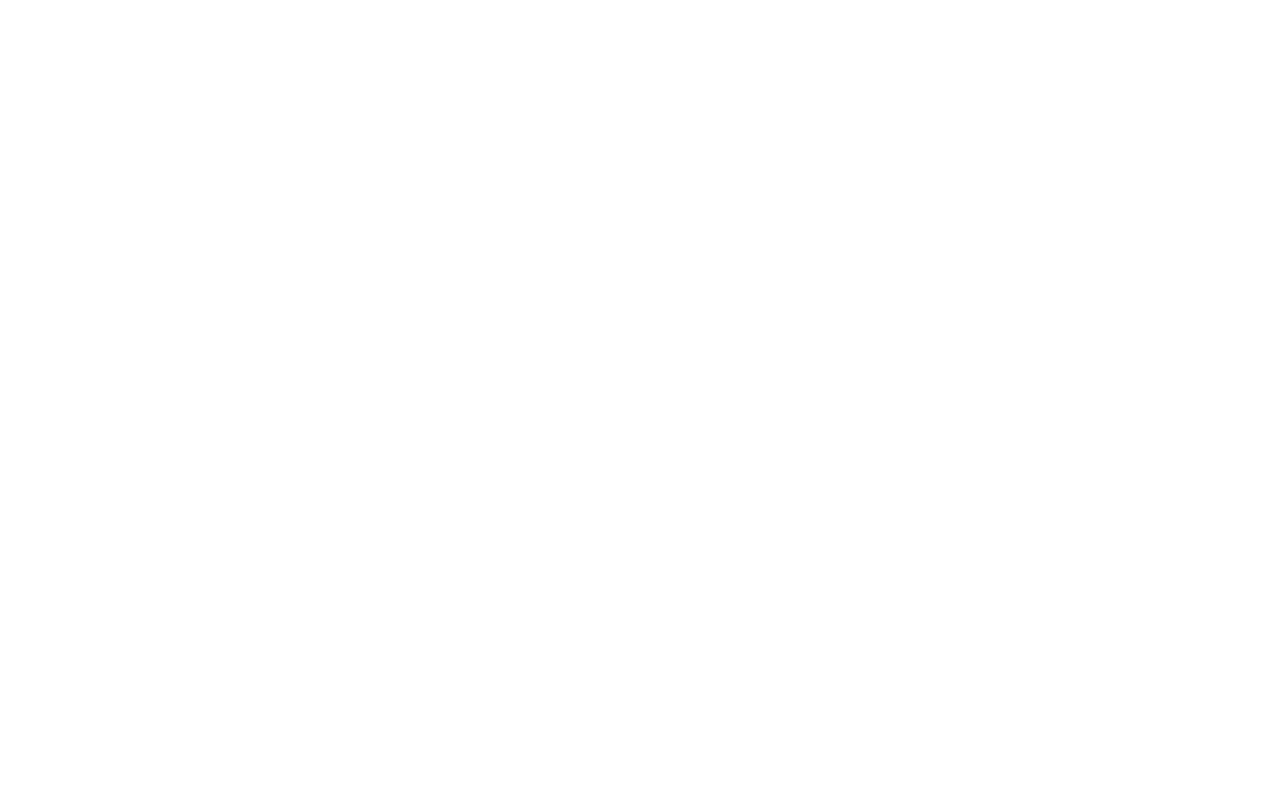
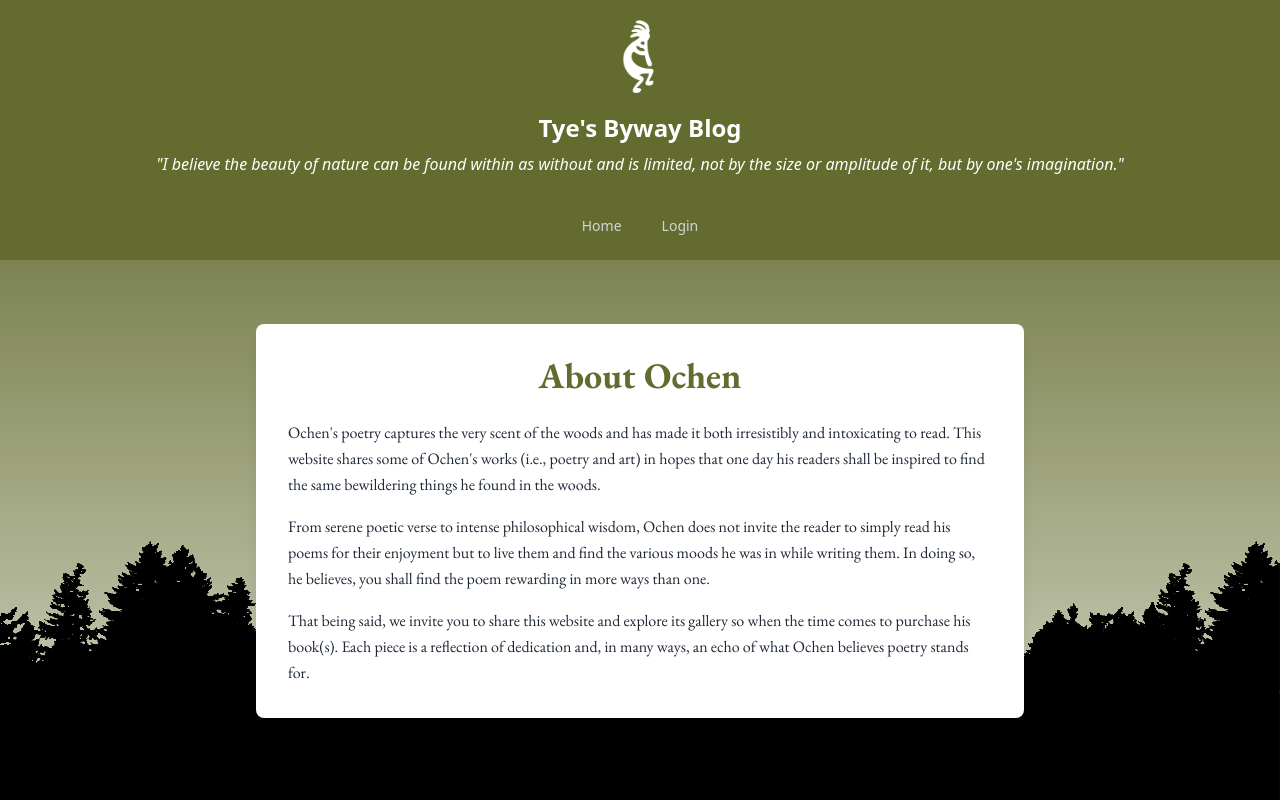
Before and after one commit to Monster0506/BywayBlog, a React (Vite) app: page /about in a window 1280 px wide. Before the commit this address had no page. Shown: the top 800 px of the page. Built offline with nearby package versions, Linux system fonts and the light colour scheme; no server answers.

Commit message:
Change styling

```diff
--- a/index.html
+++ b/index.html
@@ -8,6 +8,10 @@
       href="https://fonts.googleapis.com/css2?family=Fira+Mono:wght@400;500;700&display=swap"
       rel="stylesheet"
     />
+    <link
+      href="https://fonts.googleapis.com/css2?family=EB+Garamond:wght@400;500;700&display=swap"
+      rel="stylesheet"
+    />
     <title>TWOBlog</title>
   </head>
   <body>
--- /dev/null
+++ b/src/AboutPage.jsx
@@ -0,0 +1,53 @@
+import React from "react";
+import Navbar from "./Navbar"; // Import your Navbar component
+import Footer from "./Footer";
+
+const AboutPage = () => {
+  return (
+    <div className="custom-vertical-gradient">
+      <Navbar />
+      <div className="min-h-screen flex flex-col items-center p-8 relative z-10">
+        <div className="max-w-3xl w-full bg-white p-8 rounded-lg shadow-lg mt-8">
+          <h1
+            className="text-custom-green text-4xl font-bold text-center mb-6"
+            style={{ fontFamily: "EB Garamond, serif" }}
+          >
+            About Ochen
+          </h1>
+          <p
+            className="text-gray-800 leading-relaxed mb-4"
+            style={{ fontFamily: "EB Garamond, serif" }}
+          >
+            {
+              "Ochen's poetry captures the very scent of the woods and has made it both irresistibly and intoxicating to read. This website shares some of Ochen's works (i.e., poetry and art) in hopes that one day his readers shall be inspired to find the same bewildering things he found in the woods."
+            }
+          </p>
+          <p
+            className="text-gray-800 leading-relaxed mb-4"
+            style={{ fontFamily: "EB Garamond, serif" }}
+          >
+            From serene poetic verse to intense philosophical wisdom, Ochen does
+            not invite the reader to simply read his poems for their enjoyment
+            but to live them and find the various moods he was in while writing
+            them. In doing so, he believes, you shall find the poem rewarding in
+            more ways than one.
+          </p>
+          <p
+            className="text-gray-800 leading-relaxed"
+            style={{ fontFamily: "EB Garamond, serif" }}
+          >
+            That being said, we invite you to share this website and explore its
+            gallery so when the time comes to purchase his book(s). Each piece
+            is a reflection of dedication and, in many ways, an echo of what
+            Ochen believes poetry stands for.
+          </p>
+        </div>
+      </div>
+      <div className="absolute bottom-0 left-0 right-0 z-0 h-40">
+        <Footer />
+      </div>
+    </div>
+  );
+};
+
+export default AboutPage;
--- a/src/AdminPage.jsx
+++ b/src/AdminPage.jsx
@@ -14,6 +14,7 @@
 } from "firebase/firestore";
 import PostForm from "./PostForm"; // Import the PostForm component
 import Navbar from "./Navbar";
+import Footer from "./Footer";
 
 const AdminPage = () => {
   const navigate = useNavigate();
@@ -86,9 +87,10 @@
   // Truncate content to a certain length
 
   return (
-    <div>
+    <div className="min-h-screen custom-vertical-gradient">
       <Navbar />
-      <div className="min-h-screen bg-gray-100 flex items-center justify-center p-8">
+      <div className="custom-vertical-gradient">
+        <div className="min-h-screen flex items-center justify-center p-8 relative z-10 ">
           <div className="max-w-4xl w-full bg-white p-8 rounded-lg shadow-lg">
             <h1 className="text-3xl font-bold mb-6 text-indigo-700 text-center">
               Admin Dashboard
@@ -140,6 +142,10 @@
           </div>
         </div>
       </div>
+      <div>
+        <Footer />
+      </div>
+    </div>
   );
 };
 
--- a/src/App.jsx
+++ b/src/App.jsx
@@ -1,22 +1,27 @@
 import { BrowserRouter as Router, Route, Routes } from "react-router-dom";
 import HomePage from "./HomePage";
 import LoginPage from "./LoginPage";
+import SignupPage from "./SignupPage";
+import AboutPage from "./AboutPage";
 import AdminPage from "./AdminPage";
 import EditPost from "./EditPost";
 import PostView from "./PostView";
-import SignupPage from "./SignupPage";
+import Footer from "./Footer"; // Import the Footer component
 
 function App() {
   return (
     <Router>
+      <div className="flex flex-col min-h-screen">
         <Routes>
           <Route path="/" element={<HomePage />} />
           <Route path="/login" element={<LoginPage />} />
+          <Route path="/signup" element={<SignupPage />} />
+          <Route path="/about" element={<AboutPage />} />
           <Route path="/admin" element={<AdminPage />} />
           <Route path="/edit/:id" element={<EditPost />} />
           <Route path="/post/:id" element={<PostView />} />
-        <Route path="/signup" element={<SignupPage />} /> {/* Signup route */}
         </Routes>
+      </div>
     </Router>
   );
 }
--- /dev/null
+++ b/src/Footer.jsx
@@ -0,0 +1,17 @@
+import React from "react";
+import treeline from "./assets/treeline.png"; // Import the image
+
+const Footer = () => {
+  return (
+    <div className="fixed bottom-0 left-0 w-full">
+      <img
+        src={treeline}
+        alt="Tree line"
+        className="w-full object-cover"
+        style={{ height: "100%" }}
+      />
+    </div>
+  );
+};
+
+export default Footer;
--- a/src/HomePage.jsx
+++ b/src/HomePage.jsx
@@ -3,6 +3,7 @@
 import { collection, query, orderBy, limit, getDocs } from "firebase/firestore";
 import { formatDate, truncateContent, contentLimit } from "./utils";
 import Navbar from "./Navbar";
+import Footer from "./Footer";
 
 const HomePage = () => {
   const [recentPost, setRecentPost] = useState(null);
@@ -35,10 +36,10 @@
   }, []);
 
   return (
-    <div>
+    <div className="custom-vertical-gradient">
       <Navbar />
-      <div className="min-h-screen bg-gray-100 flex items-center justify-center p-8 font-mono">
-        <div className="w-full max-w-4xl mx-auto">
+      <div className="custom-vertical-gradient min-h-screen flex items-center justify-center p-8 font-mono ">
+        <div className="w-full max-w-4xl mx-auto relative z-10">
           {recentPost ? (
             <div className="bg-white p-8 rounded-lg shadow-lg mb-8 transition-transform transform hover:scale-105 hover:shadow-xl">
               <h1 className="text-3xl font-bold mb-4 text-indigo-700">
@@ -86,6 +87,9 @@
             </ul>
           </div>
         </div>
+        <div className="absolute bottom-0 left-0 right-0 z-0 h-40">
+          <Footer />
+        </div>
       </div>
     </div>
   );
--- a/src/LoginPage.jsx
+++ b/src/LoginPage.jsx
@@ -7,6 +7,7 @@
 } from "firebase/auth"; // Import Firebase modules
 import { useNavigate } from "react-router-dom";
 import Navbar from "./Navbar";
+import Footer from "./Footer";
 
 const LoginPage = () => {
   const [email, setEmail] = useState("");
@@ -38,8 +39,8 @@
   return (
     <div>
       <Navbar />
-      <div className="min-h-screen bg-gray-100 flex items-center justify-center p-8">
-        <div className="max-w-md w-full bg-white p-8 rounded-lg shadow-lg">
+      <div className="min-h-screen custom-vertical-gradient flex items-center justify-center p-8">
+        <div className="max-w-md w-full bg-white p-8 rounded-lg shadow-lg relative z-10">
           <h1 className="text-2xl font-bold text-center mb-6">Admin Login</h1>
           {error && <p className="text-red-500 text-center mb-4">{error}</p>}
           <form onSubmit={handleLogin}>
@@ -88,6 +89,9 @@
           </div>
         </div>
       </div>
+      <div>
+        <Footer />
+      </div>
     </div>
   );
 };
--- a/src/Navbar.jsx
+++ b/src/Navbar.jsx
@@ -1,6 +1,7 @@
 import React, { useEffect, useState } from "react";
 import { Link, useNavigate } from "react-router-dom";
 import { auth } from "./firebase"; // Firebase auth
+import logo from "./assets/logo.png"; // Import the kokopelli image
 
 const Navbar = () => {
   const [user, setUser] = useState(null); // Track logged-in user
@@ -23,8 +24,8 @@
     auth
       .signOut()
       .then(() => {
-        setUser(null); // User logged out
-        navigate("/login"); // Redirect to login page
+        setUser(null);
+        navigate("/login");
       })
       .catch((error) => {
         console.error("Error logging out: ", error);
@@ -32,15 +33,20 @@
   };
 
   return (
-    <nav className="bg-gray-800 text-white">
+    <nav className="bg-custom-green text-white">
       <div className="max-w-7xl mx-auto px-4 sm:px-6 lg:px-8">
-        <div className="flex justify-between items-center h-16">
-          <div className="flex-shrink-0">
-            <h1 className="text-xl font-bold">Twoblog</h1>
-          </div>
-          <div className="hidden sm:block">
-            <div className="flex space-x-4">
-              {/* Home Link */}
+        <div className="flex flex-col items-center py-4">
+          <img src={logo} alt="Kokopelli Logo" className="h-20 mb-4" />
+
+          <h1 className="text-2xl font-bold mb-2">Tye's Byway Blog</h1>
+
+          <p className="italic text-center mb-4">
+            "I believe the beauty of nature can be found within as without and
+            is limited, not by the size or amplitude of it, but by one's
+            imagination."
+          </p>
+
+          <div className="flex space-x-4 mt-4">
             <Link
               to="/"
               className="text-gray-300 hover:bg-gray-700 px-3 py-2 rounded-md text-sm font-medium"
@@ -48,7 +54,6 @@
               Home
             </Link>
 
-              {/* Show Admin and Logout only if user is logged in */}
             {user ? (
               <>
                 <Link
@@ -65,7 +70,6 @@
                 </button>
               </>
             ) : (
-                // Show Login only if user is not logged in
               <Link
                 to="/login"
                 className="text-gray-300 hover:bg-gray-700 px-3 py-2 rounded-md text-sm font-medium"
@@ -76,7 +80,6 @@
           </div>
         </div>
       </div>
-      </div>
     </nav>
   );
 };
--- a/src/PostView.jsx
+++ b/src/PostView.jsx
@@ -19,6 +19,7 @@
 } from "firebase/firestore";
 import DOMPurify from "dompurify"; // For safely rendering HTML
 import Navbar from "./Navbar"; // Import the Navbar component
+import Footer from "./Footer";
 import "react-quill/dist/quill.snow.css"; // Import Quill's snow theme CSS
 
 const PostView = () => {
@@ -151,12 +152,10 @@
   });
 
   return (
-    <div className="min-h-screen bg-gray-100">
-      {/* Navbar */}
+    <div className="min-h-screen custom-vertical-gradient">
       <Navbar />
-
-      {/* Post Content */}
-      <div className="max-w-4xl mx-auto p-8 bg-white rounded-lg shadow-lg mt-8">
+      <div className="custom-vertical-gradient">
+        <div className="max-w-4xl mx-auto p-8 bg-white rounded-lg shadow-lg relative z-10">
           <h1 className="text-4xl font-bold mb-4 text-indigo-700">
             {post.title}
           </h1>
@@ -244,6 +243,10 @@
           </ul>
         </div>
       </div>
+      <div>
+        <Footer />
+      </div>
+    </div>
   );
 };
 
--- a/src/index.css
+++ b/src/index.css
@@ -2,6 +2,14 @@
 @tailwind components;
 @tailwind utilities;
 /* quill-toolbar styling */
+.custom-vertical-gradient {
+  background: rgb(255, 255, 255);
+  background: linear-gradient(0deg, rgba(255, 255, 255, 1) 0%, #636b2f 90%);
+}
+
+.green-text {
+  color: #636b2f;
+}
 
 .ql-toolbar {
   background-color: #f1f1f1;
--- a/tailwind.config.js
+++ b/tailwind.config.js
@@ -1,7 +1,15 @@
 module.exports = {
   content: ["./index.html", "./src/**/*.{js,ts,jsx,tsx}"],
   theme: {
-    extend: {},
+    extend: {
+      colors: {
+        "custom-green": "#636b2f", // Add your custom color
+      },
+      backgroundImage: {
+        "custom-vertical-gradient":
+          "linear-gradient(to bottom, #636b2f, #ffffff)", // Vertical gradient
+      },
+    },
   },
   plugins: [],
 };
```
Also changed, not shown: src/assets/logo.png (added), src/assets/treeline.png (added). Lines whose indentation alone changed are shown as unchanged.
